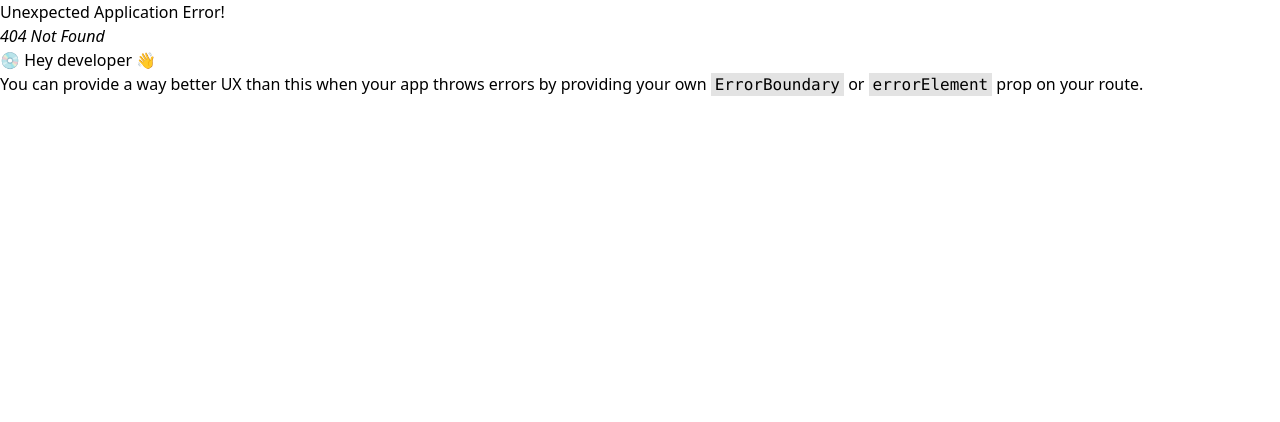
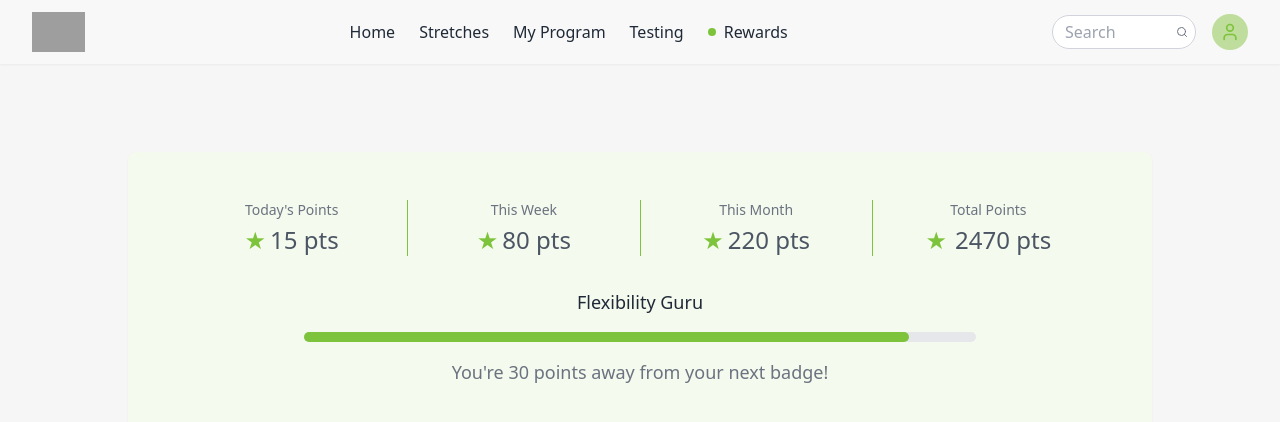
Before and after one commit to Neaz-mq/exercise-app, a React (Vite) app: page /rewards in a window 1280 px wide. Before the commit this address had no page. Shown: the top 422 px of the page. Built offline with nearby package versions, Linux system fonts and the light colour scheme; grey boxes are pictures that could not be loaded.

Commit message:
Badges done

```diff
--- a/src/Routes/Routes.jsx
+++ b/src/Routes/Routes.jsx
@@ -6,6 +6,7 @@ import Home from "../pages/Home/Home/Home";
 import Stretches from "../pages/Stretches/Stretches/Stretches";
 import Programs from "../pages/Programs/Programs/Programs";
 import Testing from "../pages/Testing/Testing/Testing";
+import Rewards from "../pages/Rewards/Rewards/Rewards";
 
 
 export const router = createBrowserRouter([
@@ -29,6 +30,10 @@ export const router = createBrowserRouter([
             path:'/testing',
             element: <Testing></Testing>
         },
+        {
+            path:'/rewards',
+            element: <Rewards></Rewards>
+        },
     ]
   },
 ]);
--- /dev/null
+++ b/src/pages/Rewards/Badges/Badges.jsx
@@ -0,0 +1,68 @@
+const Badges = () => {
+  return (
+    <div className="flex justify-center items-start bg-[#F6F6F6] min-h-screen p-4">
+      <div className="2xl:max-w-6xl xl:max-w-5xl lg:max-w-4xl md:max-w-3xl sm:max-w-2xl w-full mt-24">
+        <div className="bg-[#f4faed] p-8 sm:p-10 md:p-12 rounded-lg shadow-sm flex flex-col items-center">
+
+          {/* Points Section */}
+          <div className="flex flex-col sm:flex-row justify-between items-center w-full text-center mb-8 gap-4 sm:gap-0">
+            {/* Today's Points */}
+            <div className="flex flex-col items-center flex-1 sm:border-r border-[#7DC33B] py-2 sm:py-0">
+              <p className="text-sm text-gray-500 mb-1">Today's Points</p>
+              <div className="flex items-center text-gray-600 text-2xl">
+                <span className="text-[#7DC33B] mr-1">★</span>
+                15 pts
+              </div>
+            </div>
+
+            {/* This Week */}
+            <div className="flex flex-col items-center flex-1 sm:border-r border-[#7DC33B] py-2 sm:py-0">
+              <p className="text-sm text-gray-500 mb-1">This Week</p>
+              <div className="flex items-center text-gray-600 text-2xl">
+                <span className="text-[#7DC33B] mr-1">★</span>
+                80 pts
+              </div>
+            </div>
+
+            {/* This Month */}
+            <div className="flex flex-col items-center flex-1 sm:border-r border-[#7DC33B] py-2 sm:py-0">
+              <p className="text-sm text-gray-500 mb-1">This Month</p>
+              <div className="flex items-center text-gray-600 text-2xl">
+                <span className="text-[#7DC33B] mr-1">★</span>
+                220 pts
+              </div>
+            </div>
+
+            {/* Total Points */}
+            <div className="flex flex-col items-center flex-1 py-2 sm:py-0">
+              <p className="text-sm text-gray-500 mb-1">Total Points</p>
+              <div className="flex items-center text-gray-600 text-2xl">
+                <span className="text-[#7DC33B] mr-2">★</span>
+                2470 pts
+              </div>
+            </div>
+          </div>
+
+          {/* Progress Bar Section */}
+          <div className="w-full text-center">
+            <h3 className="text-lg text-gray-800">Flexibility Guru</h3>
+
+            {/* Responsive progress bar */}
+            <div className="mx-auto w-full max-w-xs sm:max-w-sm md:max-w-md lg:max-w-lg xl:max-w-2xl 2xl:max-w-4xl bg-gray-200 rounded-full h-2.5 mt-4">
+              <div
+                className="bg-[#7DC33B] h-2.5 rounded-full"
+                style={{ width: "90%" }}
+              ></div>
+            </div>
+
+            <p className="text-gray-500 text-base sm:text-lg mt-4">
+              You're 30 points away from your next badge!
+            </p>
+          </div>
+        </div>
+      </div>
+    </div>
+  );
+};
+
+export default Badges;
--- /dev/null
+++ b/src/pages/Rewards/Rewards/Rewards.jsx
@@ -0,0 +1,12 @@
+import Badges from "../Badges/Badges";
+
+
+const Rewards = () => {
+    return (
+        <div className="mt-10">
+            <Badges></Badges>
+        </div>
+    );
+};
+
+export default Rewards;
```
